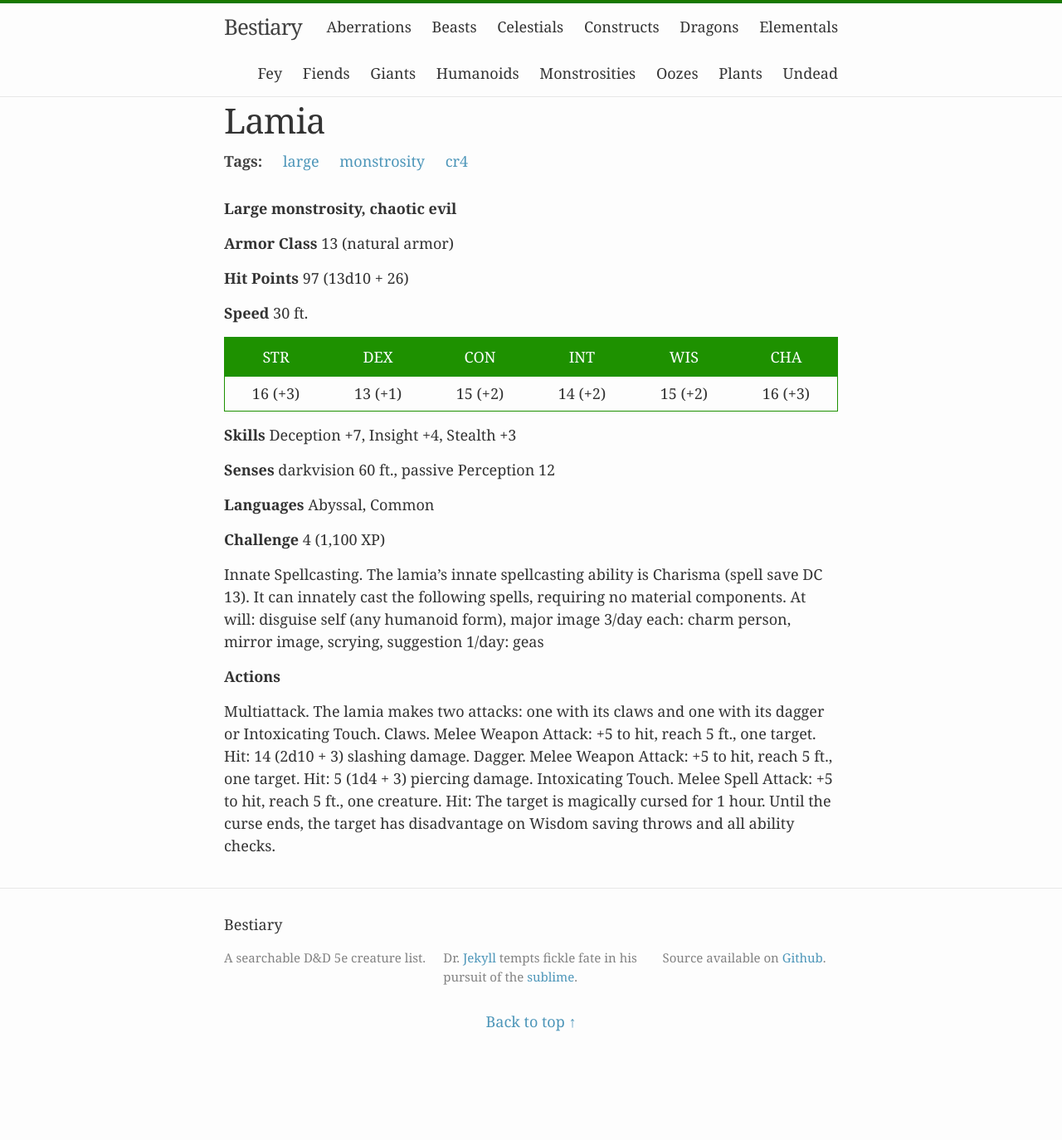
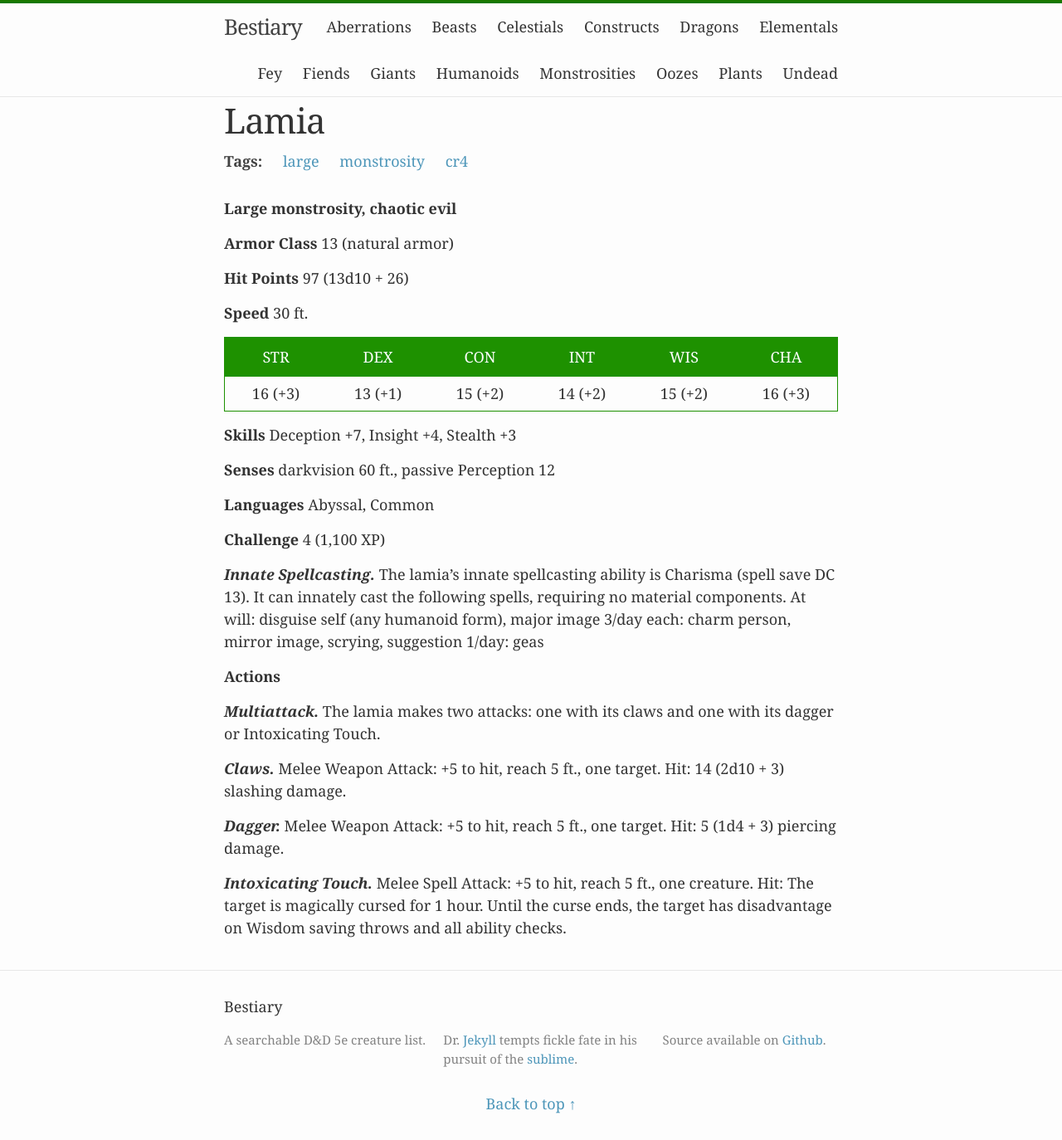
Before and after one commit to beaurancourt/bestiary, a Jekyll site: the page built from _posts/2016-02-29-lamia.markdown, in a window 1280 px wide. Shown: the whole page at 83% size. Built offline with Jekyll 4.4.1, drawn with Linux system fonts in a browser that asks for light colours; before the commit the page ends 1275 px from its top, so only the background shows below that.

```diff
--- a/_posts/2016-02-29-lamia.markdown
+++ b/_posts/2016-02-29-lamia.markdown
@@ -25,8 +25,14 @@ tags: [large, monstrosity, cr4]
 
 **Challenge** 4 (1,100 XP)
 
-Innate Spellcasting. The lamia’s innate spellcasting ability is Charisma (spell save DC 13). It can innately cast the following spells, requiring no material components. At will: disguise self (any humanoid form), major image 3/day each: charm person, mirror image, scrying, suggestion 1/day: geas
+***Innate Spellcasting.*** The lamia’s innate spellcasting ability is Charisma (spell save DC 13). It can innately cast the following spells, requiring no material components. At will: disguise self (any humanoid form), major image 3/day each: charm person, mirror image, scrying, suggestion 1/day: geas
 
 **Actions**
 
-Multiattack. The lamia makes two attacks: one with its claws and one with its dagger or Intoxicating Touch. Claws. Melee Weapon Attack: +5 to hit, reach 5 ft., one target. Hit: 14 (2d10 + 3) slashing damage. Dagger. Melee Weapon Attack: +5 to hit, reach 5 ft., one target. Hit: 5 (1d4 + 3) piercing damage. Intoxicating Touch. Melee Spell Attack: +5 to hit, reach 5 ft., one creature. Hit: The target is magically cursed for 1 hour. Until the curse ends, the target has disadvantage on Wisdom saving throws and all ability checks.
+***Multiattack.*** The lamia makes two attacks: one with its claws and one with its dagger or Intoxicating Touch.
+
+***Claws.*** Melee Weapon Attack: +5 to hit, reach 5 ft., one target. Hit: 14 (2d10 + 3) slashing damage.
+
+***Dagger.*** Melee Weapon Attack: +5 to hit, reach 5 ft., one target. Hit: 5 (1d4 + 3) piercing damage.
+
+***Intoxicating Touch.*** Melee Spell Attack: +5 to hit, reach 5 ft., one creature. Hit: The target is magically cursed for 1 hour. Until the curse ends, the target has disadvantage on Wisdom saving throws and all ability checks.
```
